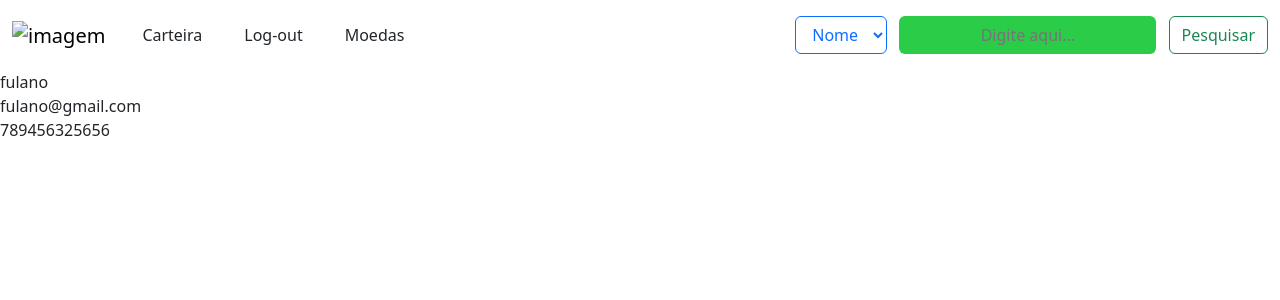
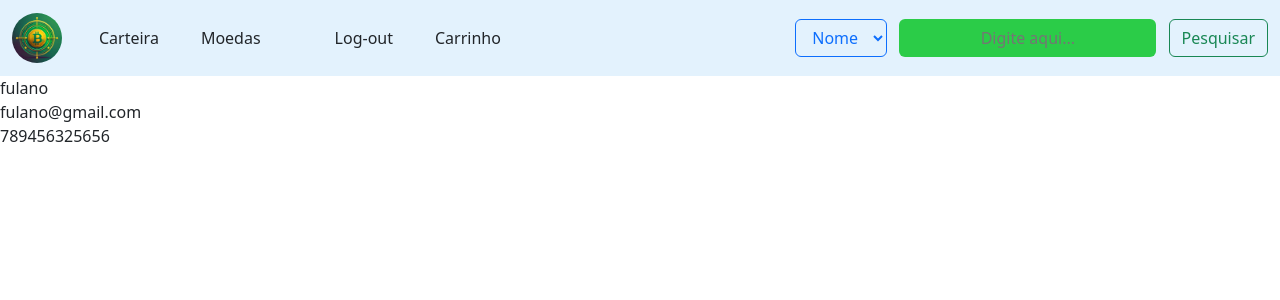
Before and after one commit to Mortinkkkkkkkk/ProjetoBank, a PHP site: page /conta.php in a window 1280 px wide. Shown: the top 300 px of the page. Run offline with PHP 8.4, Linux system fonts and the light colour scheme; a user stored in the database is signed in; data comes from the database, SQL or seed files in the repository; data that the repository does not hold is empty; some libraries are stand-ins or nearby versions.

Commit message:
conta agora na carteira

```diff
--- a/site/conta.php
+++ b/site/conta.php
@@ -11,34 +11,58 @@
     <link href="https://cdn.jsdelivr.net/npm/bootstrap@5.3.2/dist/css/bootstrap.min.css" rel="stylesheet" integrity="sha384-T3c6CoIi6uLrA9TneNEoa7RxnatzjcDSCmG1MXxSR1GAsXEV/Dwwykc2MPK8M2HN" crossorigin="anonymous">
 </head>
 <body>
-<nav class="navbar navbar-expand-lg ">
+<nav class="navbar navbar-expand-lg" style="background-color: #e3f2fd;">
         <div class="container-fluid">
-                <a class="navbar-brand" href="#"><img src="#" alt="imagem" height="50px" width="50px"></a>
+            <a class="navbar-brand" href="index.php"><img
+                    src="../img/Firefly logo minimalista para um banco digital de criptomoedas com o tema verde 62636.jpg"
+                    alt="imagem" height="50px" width="50px" style="border-radius: 40px"></a>
             <div class="collapse navbar-collapse" id="navbarSupportedContent">
                 <ul class="navbar-nav me-auto mb-2 mb-lg-0">
                     <li class="nav-item">
                         <a class="nav-link">
                             <form action="carteira.php">
-                    <button class="btn" type="submit">Carteira</button>
-
+                                <button class="btn" type="submit" <?php echo $logado; ?>>Carteira</button>
                             </form>
                         </a>
                     </li>
                     <li class="nav-item">
-                        <a class="nav-link"> <form action="logout.php">
-         <button type="submit"class="btn">Log-out</button>
-    </form></a>
+                        <a class="nav-link active" aria-current="page">
+                            <form action="moedas.php">
+                                <button type="submit" class="btn">Moedas</button>
+                            </form>
+                        </a>
                     </li>
                     <li class="nav-item">
-                        <a class="nav-link active" aria-current ="page">
-    <form action="moedas.php" >
-          <button type="submit" class="btn">Moedas</button>
-
-    </form></a>
+                        <a class="nav-link active" aria-current="page">
+                            <form action="login.php">
+                                <button type="submit" class="btn" <?php echo $login; ?>>Login</button>
+                            </form>
+                        </a>
                     </li>
-                </ul>
-                <div class="dropdown-center" >
-                    <form action="pesquisa_por_moedas.php">
+                    <li class="nav-item">
+                        <a class="nav-link active" aria-current="page">
+                            <form action="cadastro.php">
+                                <button type="submit" class="btn" <?php echo $login; ?>>Cadastro</button>
+                            </form>
+                        </a>
+                    </li>
+                    <li class="nav-item">
+                        <a class="nav-link">
+                            <form action="logout.php">
+                                <button type="submit" class="btn"<?php echo $logado; ?>>Log-out</button>
+                            </form>
+                        </a>
+                    </li>
+                    <li class="nav-item">
+                        <a class="nav-link">
+                            <form action="carrinho.php">
+                                <button type="submit" class="btn"<?php echo $logado; ?>>Carrinho</button>
+                            </form>
+                        </a>
+                    </li>
+                </div>
+                <li class="nav-item" style="list-style: none;">
+                <form  action="pesquisa_por_moedas.php">
                     <select name="opcoes_de_pesquisa" id="" class="btn btn-outline-primary">
                         <option value="nome">Nome</option>
                         <option value="sigla">Sigla</option>
@@ -48,7 +72,9 @@
                     <i class="bi bi-search"></i>Pesquisar
                     </button>
                 </form>
-                </div>
+            </li>
+                </ul>
+
             </div>
     </nav>
 
```
Also changed, not shown: site/carteira.php (+16 -5 lines). Lines whose indentation alone changed are shown as unchanged.
